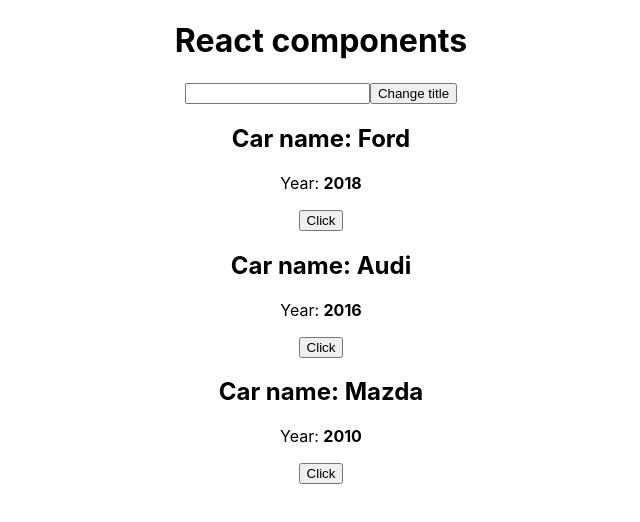
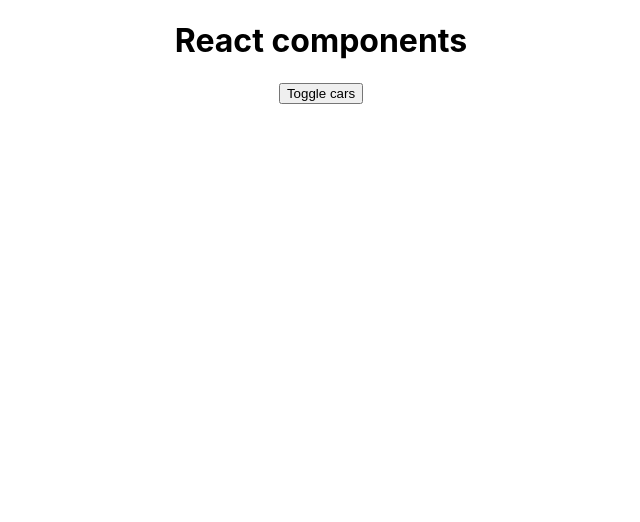
Before and after one commit to KolchinVolodymyr/react-theory, a React (Create React App) app: page / in a window 1280 px wide. Shown: the top 522 px of the page, without its empty margins (319-959 px from the left). Built offline with nearby package versions, Linux system fonts and the light colour scheme.

Commit message:
working with conditional statements

```diff
--- a/src/App.js
+++ b/src/App.js
@@ -10,11 +10,18 @@
             {name: 'Audi', year: 2016},
             {name: 'Mazda', year: 2010},
         ],
-        pageTitle: 'React components'
+        pageTitle: 'React components',
+        showCars: false
     }
     changeTitleHandler = (newTitle) => {
         this.setState({
           pageTitle: newTitle
+        })
+    }
+
+    toggleCarsHandler = () => {
+        this.setState({
+          showCars: !this.state.showCars
         })
     }
 
@@ -29,9 +36,11 @@
       return (
         <div className="App">
           <h1>{this.state.pageTitle}</h1>
-          <input type='text' onChange={this.handleInput}/>
-          <button onClick={this.changeTitleHandler.bind(this, 'Changed')}>Change title</button>
-          {this.state.cars.map((car, index)=> {
+
+          <button onClick={this.toggleCarsHandler}>Toggle cars </button>
+
+          { this.state.showCars
+             ? this.state.cars.map((car, index)=> {
                 return (
                     <Car
                         key={index}
@@ -40,7 +49,9 @@
                         onChangeTitle={()=> this.changeTitleHandler(car.name)}
                     />
                 )
-          })}
+              })
+             : null
+          }
         </div>
       );
     }
```
Lines whose indentation alone changed are shown as unchanged.
